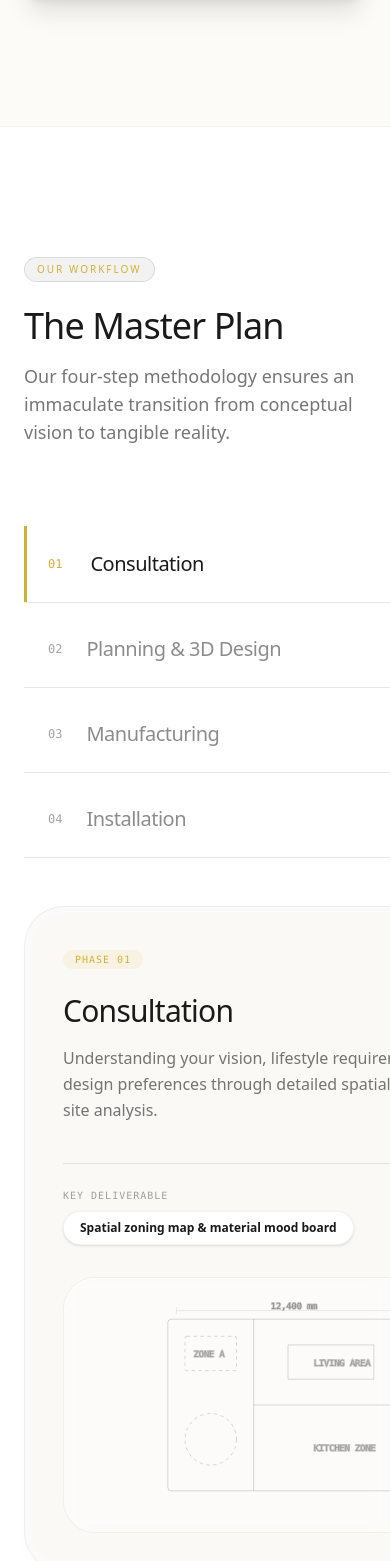
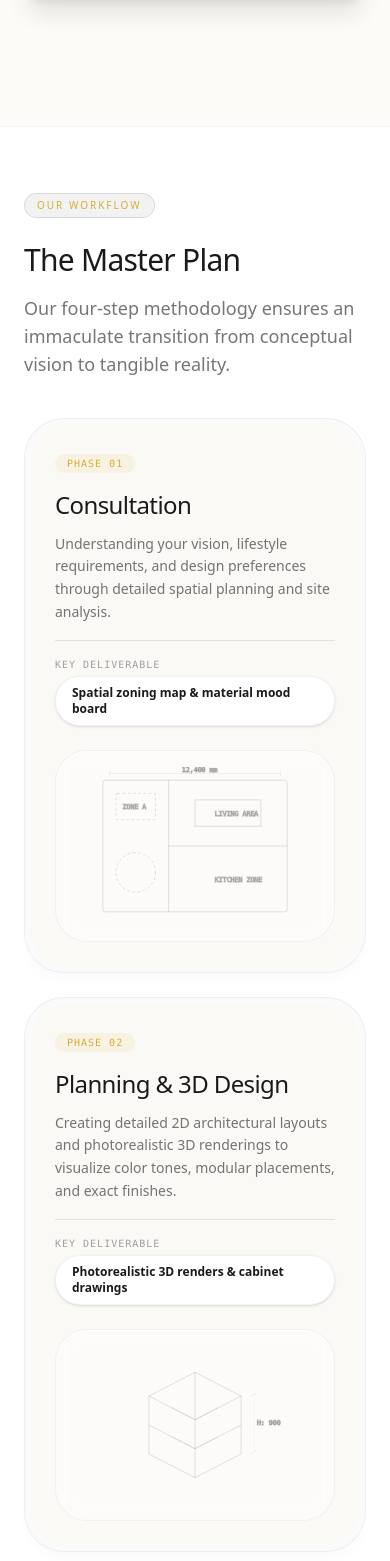
Before and after one commit to raj-yadav004/Golden_modular, a Next.js app: page / in a window 390 px wide. Shown: the part 5727-7288 px from the top of the page. Built offline with nearby package versions, Linux system fonts and the light colour scheme.

Commit message:
make process section responsive

```diff
--- a/src/app/page.tsx
+++ b/src/app/page.tsx
@@ -558,25 +558,64 @@ function Process() {
   ];
 
   return (
-    <section id="process" className="py-32 px-6 md:px-12 bg-white text-charcoal relative overflow-hidden border-t border-black/5">
+    <section id="process" className="py-16 md:py-32 px-6 md:px-12 bg-white text-charcoal relative overflow-hidden border-t border-black/5">
       <div className="max-w-7xl mx-auto relative z-10">
 
         {/* Title Block */}
-        <div className="mb-20">
+        <div className="mb-10 md:mb-20">
           <div className="inline-block px-3 py-1 rounded-full border border-black/10 bg-black/5 text-gold text-[10px] uppercase tracking-[0.2em] font-medium mb-6">
             Our Workflow
           </div>
-          <h2 className="text-4xl md:text-6xl font-medium tracking-tight mb-4 text-charcoal">The Master Plan</h2>
+          <h2 className="text-3xl md:text-6xl font-medium tracking-tight mb-4 text-charcoal">The Master Plan</h2>
           <p className="text-charcoal/60 text-lg font-light max-w-xl">
             Our four-step methodology ensures an immaculate transition from conceptual vision to tangible reality.
           </p>
         </div>
 
-        {/* Interactive Deck Layout */}
-        <div className="grid grid-cols-1 lg:grid-cols-12 gap-12 lg:gap-20 items-stretch">
+        {/* Mobile Layout (stacked cards) - visible on < lg */}
+        <div className="flex flex-col gap-6 lg:hidden">
+          {steps.map((step, idx) => (
+            <div
+              key={idx}
+              className="p-1.5 bg-charcoal/[0.02] border border-charcoal/5 rounded-[2.5rem] shadow-lg shadow-black/[0.02] flex flex-col"
+            >
+              <div className="bg-[#faf9f6] rounded-[calc(2.5rem-0.375rem)] p-6 flex flex-col gap-6 relative overflow-hidden">
+                {/* Content Block */}
+                <div className="w-full flex flex-col justify-between z-10">
+                  <div>
+                    <span className="text-[10px] font-mono tracking-widest text-gold uppercase bg-gold/10 px-3 py-1 rounded-full w-fit">
+                      Phase 0{idx + 1}
+                    </span>
+                    <h3 className="text-2xl font-medium tracking-tight text-charcoal mt-4 mb-3">
+                      {step.title}
+                    </h3>
+                    <p className="text-charcoal/60 font-light text-sm leading-relaxed mb-4">
+                      {step.desc}
+                    </p>
+                  </div>
+
+                  <div className="border-t border-charcoal/10 pt-4">
+                    <span className="text-[10px] uppercase font-mono tracking-widest text-charcoal/40 block mb-1">Key Deliverable</span>
+                    <span className="text-xs font-semibold text-charcoal bg-white border border-charcoal/5 px-4 py-2 rounded-full shadow-sm inline-block">
+                      {step.deliverable}
+                    </span>
+                  </div>
+                </div>
+
+                {/* Graphic Blueprint Block */}
+                <div className="w-full h-48 relative flex items-center justify-center z-10 bg-white/40 backdrop-blur-sm rounded-[2rem] border border-charcoal/5 p-4 shadow-[inset_0_1px_1px_rgba(255,255,255,0.8)]">
+                  {step.graphic}
+                </div>
+              </div>
+            </div>
+          ))}
+        </div>
+
+        {/* Desktop Layout (interactive deck) - visible on >= lg */}
+        <div className="hidden lg:grid grid-cols-12 gap-12 lg:gap-20 items-stretch">
 
           {/* Left: Tab Selectors */}
-          <div className="col-span-12 lg:col-span-4 flex flex-col justify-center gap-2">
+          <div className="col-span-4 flex flex-col justify-center gap-2">
             {steps.map((step, idx) => (
               <button
                 key={idx}
@@ -611,7 +650,7 @@ function Process() {
           </div>
 
           {/* Right: Animate Deck Panel */}
-          <div className="col-span-12 lg:col-span-8 flex flex-col justify-center">
+          <div className="col-span-8 flex flex-col justify-center">
             <AnimatePresence mode="wait">
               <motion.div
                 key={activeStep}
@@ -621,15 +660,15 @@ function Process() {
                 transition={{ duration: 0.5, ease: [0.16, 1, 0.3, 1] }}
                 className="p-1.5 bg-charcoal/[0.02] border border-charcoal/5 rounded-[2.5rem] shadow-lg shadow-black/[0.02] flex flex-col"
               >
-                <div className="bg-[#faf9f6] rounded-[calc(2.5rem-0.375rem)] p-8 md:p-12 min-h-[440px] flex flex-col md:flex-row gap-8 justify-between items-center relative overflow-hidden">
+                <div className="bg-[#faf9f6] rounded-[calc(2.5rem-0.375rem)] p-12 min-h-[440px] flex flex-row gap-8 justify-between items-center relative overflow-hidden">
 
                   {/* Content Block */}
-                  <div className="w-full md:w-[55%] flex flex-col justify-between h-full min-h-[300px] z-10">
+                  <div className="w-[55%] flex flex-col justify-between h-full min-h-[300px] z-10">
                     <div>
                       <span className="text-[10px] font-mono tracking-widest text-gold uppercase bg-gold/10 px-3 py-1 rounded-full w-fit">
                         Phase 0{activeStep + 1}
                       </span>
-                      <h3 className="text-3xl md:text-4xl font-medium tracking-tight text-charcoal mt-6 mb-4">
+                      <h3 className="text-4xl font-medium tracking-tight text-charcoal mt-6 mb-4">
                         {steps[activeStep].title}
                       </h3>
                       <p className="text-charcoal/60 font-light text-base leading-relaxed mb-6">
@@ -646,7 +685,7 @@ function Process() {
                   </div>
 
                   {/* Graphic Blueprint Block */}
-                  <div className="w-full md:w-[40%] h-64 md:h-72 relative flex items-center justify-center z-10 bg-white/40 backdrop-blur-sm rounded-[2rem] border border-charcoal/5 p-6 shadow-[inset_0_1px_1px_rgba(255,255,255,0.8)]">
+                  <div className="w-[40%] h-72 relative flex items-center justify-center z-10 bg-white/40 backdrop-blur-sm rounded-[2rem] border border-charcoal/5 p-6 shadow-[inset_0_1px_1px_rgba(255,255,255,0.8)]">
                     {steps[activeStep].graphic}
                   </div>
 
```
